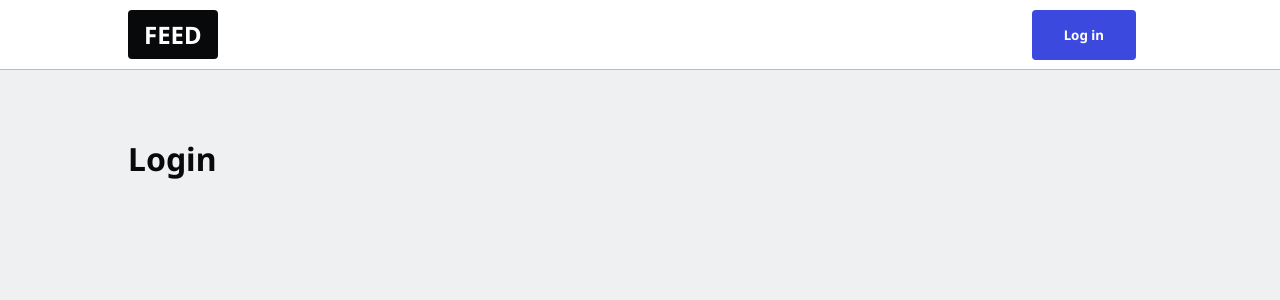
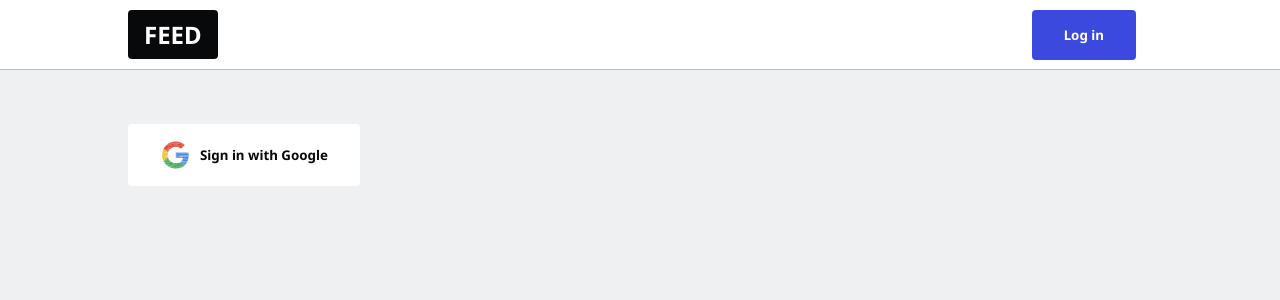
Before and after one commit to Ibranista/ibranista-blog, a Next.js app: page /enter in a window 1280 px wide. Shown: the top 300 px of the page. Built offline with nearby package versions, Linux system fonts and the light colour scheme.

Commit message:
import and render signInButton.

```diff
--- a/pages/enter.tsx
+++ b/pages/enter.tsx
@@ -1,10 +1,10 @@
 import React from "react";
-
+import SignInButton from "@/lib/auth";
 function EnterPage() {
   return (
     <>
       <main>
-        <h1>Login</h1>
+        <SignInButton />
       </main>
     </>
   );
```
